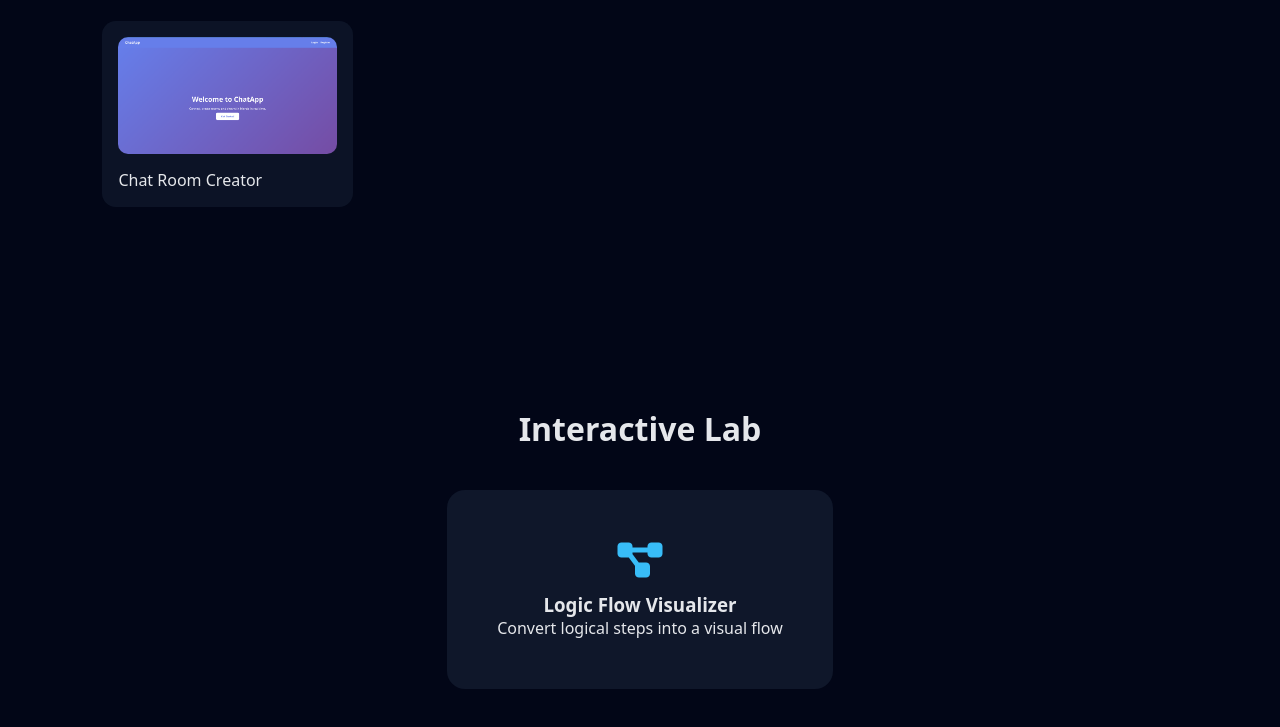
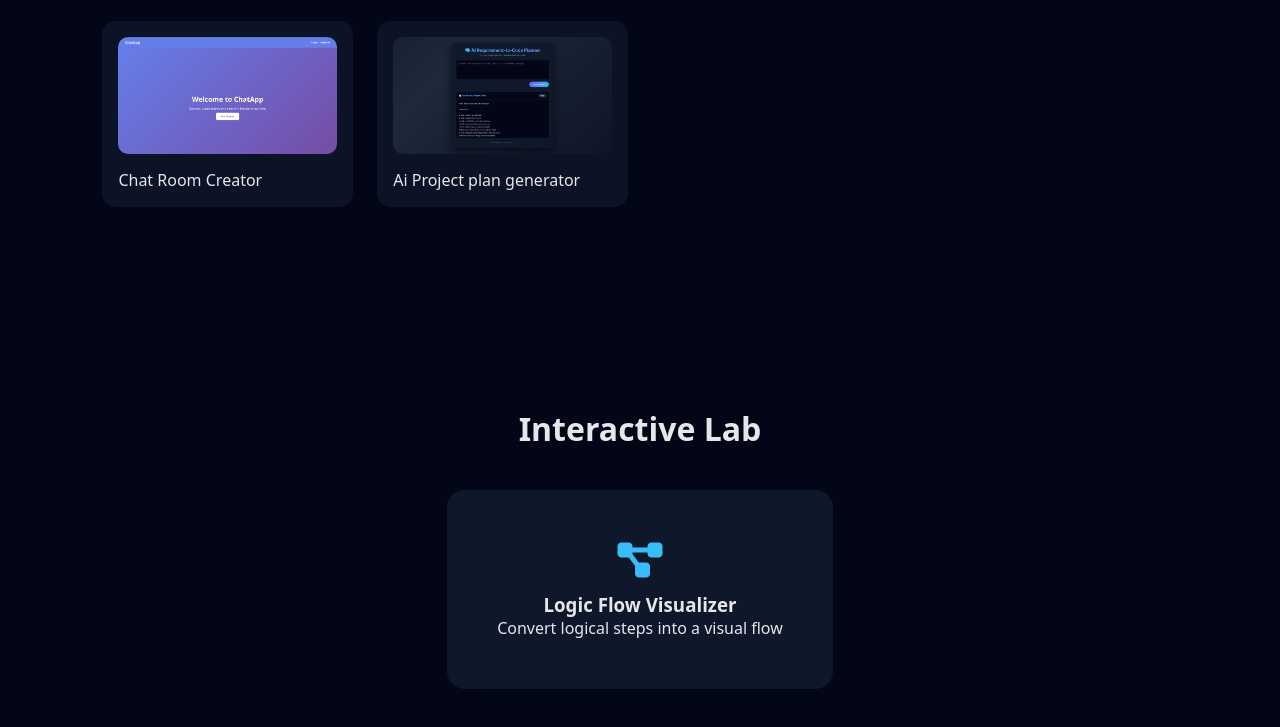
Before and after one commit to Nav-eenK/Porfolio, a plain HTML site: page index.html in a window 1280 px wide. Shown: the part 1219-1946 px from the top of the page. Drawn offline with Linux system fonts and the light colour scheme.

Commit message:
Initial commit

```diff
--- a/index.html
+++ b/index.html
@@ -78,6 +78,10 @@
             <img src="p5.png" alt="">
             <p>Chat Room Creator</p>
         </div>
+        <div class="project-card" onclick="openLink('https://ai-project-planner.onrender.com')">
+            <img src="p6.png" alt="">
+            <p>Ai Project plan generator</p>
+        </div>
     </div>
 </section>
 
```
Also changed, not shown: p6.png (added).
